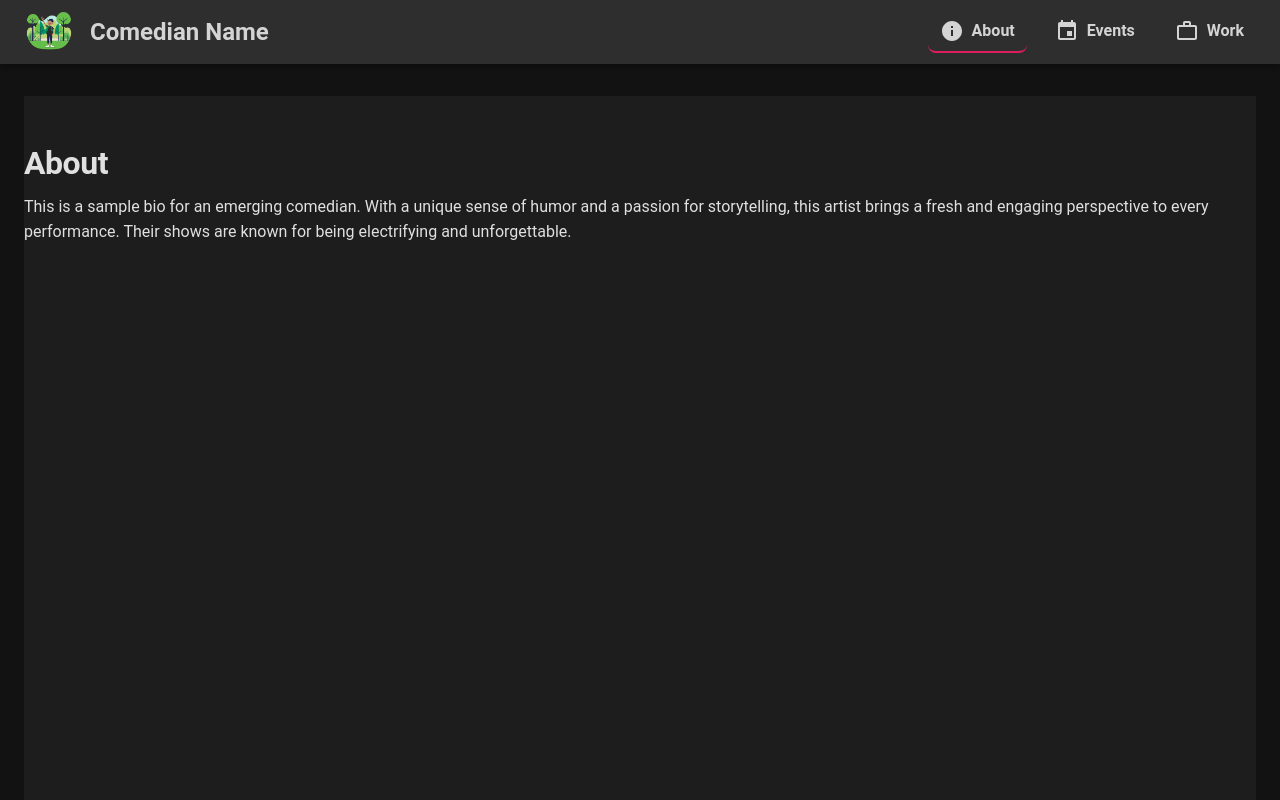
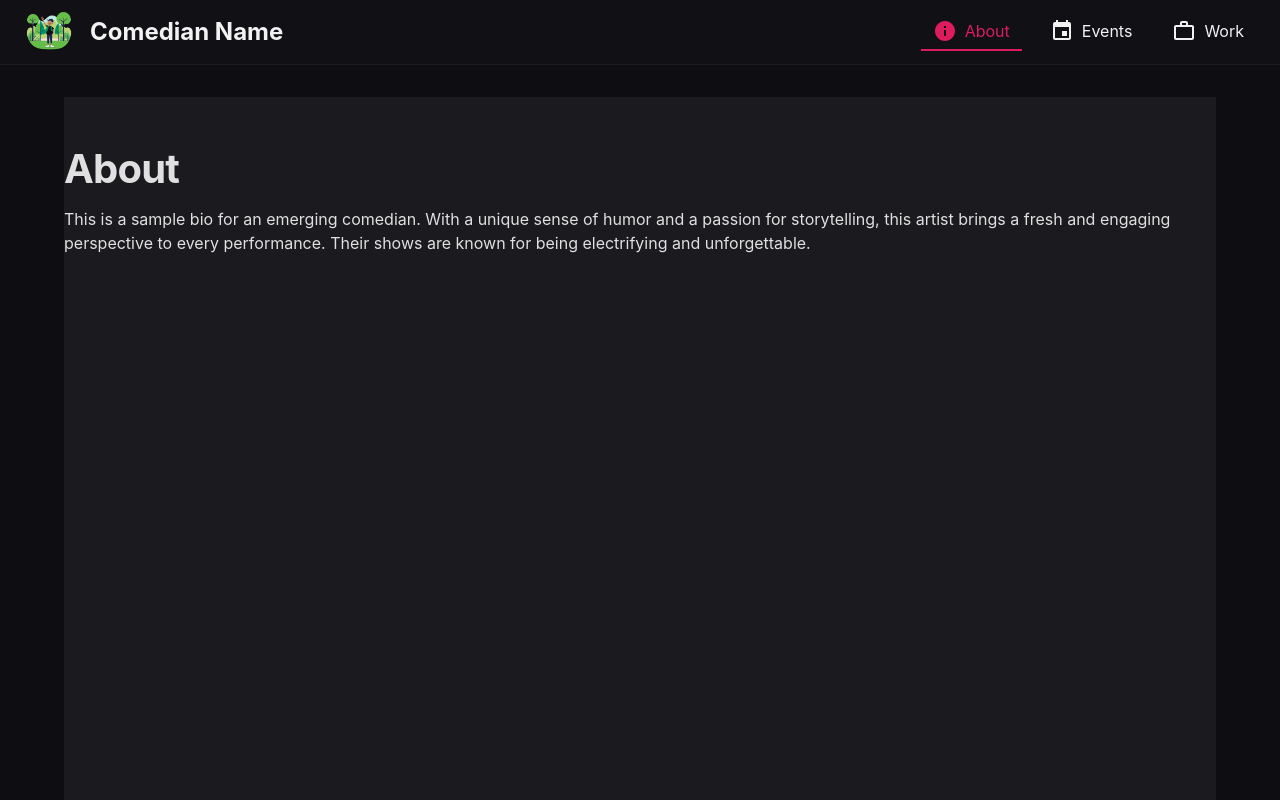
Before and after one commit to WuTangLan1/Sample-Comedy-Profile-2, a React (Create React App) app: page / in a window 1280 px wide. Shown: the top 800 px of the page. Built offline with nearby package versions, Linux system fonts and the light colour scheme.

Commit message:
header is perfect

```diff
--- a/src/components/Header.tsx
+++ b/src/components/Header.tsx
@@ -1,7 +1,5 @@
-// src/components/Header.tsx
-
 import React, { useState, useEffect } from 'react';
-import { AppBar, Toolbar, Typography, Box, Button } from '@mui/material';
+import { AppBar, Toolbar, Typography, Box, Link } from '@mui/material';
 import { motion } from 'framer-motion';
 import InfoIcon from '@mui/icons-material/Info';
 import EventIcon from '@mui/icons-material/Event';
@@ -61,24 +59,32 @@ const Header: React.FC = () => {
         </Box>
         <Box sx={{ display: 'flex', gap: { xs: 1, sm: 2 } }}>
           {navLinks.map((link) => (
-            <motion.div key={link.id} whileHover={{ scale: 1.1 }}>
-              <Button
-                color="inherit"
+            <motion.div key={link.id} whileHover={{ scale: 1.05 }}>
+              <Link
                 onClick={() => scrollToSection(link.id)}
                 sx={{
-                  borderBottom: activeSection === link.id ? '2px solid #e91e63' : 'none',
+                  cursor: 'pointer',
+                  color: activeSection === link.id ? 'secondary.main' : 'inherit',
+                  textDecoration: 'none',
                   display: 'flex',
                   alignItems: 'center',
                   gap: 1,
                   padding: { xs: '4px 8px', sm: '6px 12px' },
-                  fontSize: { xs: '0.75rem', sm: '0.875rem', md: '1rem' }
+                  fontSize: { xs: '0.75rem', sm: '0.875rem', md: '1rem' },
+                  transition: 'all 0.3s ease-in-out',
+                  borderBottom: activeSection === link.id ? '2px solid #e91e63' : '2px solid transparent',
+                  '&:hover': {
+                    color: 'secondary.main',
+                    borderBottom: '2px solid #e91e63',
+                    transform: 'scale(1.05)'
+                  }
                 }}
               >
                 {link.icon}
                 <Box sx={{ display: { xs: 'none', sm: 'inline-flex' } }}>
                   {link.label}
                 </Box>
-              </Button>
+              </Link>
             </motion.div>
           ))}
         </Box>
--- a/src/theme.ts
+++ b/src/theme.ts
@@ -1,7 +1,6 @@
 // src/theme.ts
 import { createTheme } from '@mui/material/styles';
 
-// Extend the MUI theme to include custom animations
 declare module '@mui/material/styles' {
   interface Theme {
     customAnimations: {
@@ -25,72 +24,133 @@ declare module '@mui/material/styles' {
 
 const theme = createTheme({
   palette: {
-    mode: 'dark',
-    primary: { main: '#4a90e2', contrastText: '#ffffff' },
-    secondary: { main: '#e91e63', contrastText: '#ffffff' },
-    background: { default: '#121212', paper: '#1d1d1d' },
-    text: { primary: '#e0e0e0', secondary: '#a0a0a0', disabled: '#707070' },
-    error: { main: '#f44336' },
-    warning: { main: '#ff9800' },
-    info: { main: '#2196f3' },
-    success: { main: '#4caf50' }
+    primary: {
+      main: '#4a90e2',
+      contrastText: '#ffffff',
+    },
+    secondary: {
+      main: '#e91e63',
+      contrastText: '#ffffff',
+    },
+    background: {
+      default: '#0e0e12',
+      paper: 'rgba(29, 29, 33, 0.85)',
+    },
+    text: {
+      primary: '#e0e0e0',
+      secondary: '#b0b3b8',
+    },
+    action: {
+      hover: 'rgba(255, 255, 255, 0.1)',
+      selected: 'rgba(255, 255, 255, 0.1)',
+    },
   },
   typography: {
-    fontFamily: ['"Roboto"', 'sans-serif'].join(','),
-    h1: { fontSize: '2.5rem', fontWeight: 700, letterSpacing: '-0.02em', marginBottom: '1rem' },
-    h2: { fontSize: '2rem', fontWeight: 600, letterSpacing: '-0.015em', marginBottom: '0.75rem' },
-    h3: { fontSize: '1.75rem', fontWeight: 500, marginBottom: '0.75rem' },
-    h4: { fontSize: '1.5rem', fontWeight: 500, marginBottom: '0.5rem' },
-    h5: { fontSize: '1.25rem', fontWeight: 400, marginBottom: '0.5rem' },
-    body1: { fontSize: '1rem', lineHeight: 1.6 },
-    body2: { fontSize: '0.875rem', lineHeight: 1.5 },
-    button: { textTransform: 'none', fontWeight: 600 },
-    subtitle1: { fontSize: '1rem', fontWeight: 500 },
-    subtitle2: { fontSize: '0.875rem', fontWeight: 500 },
-    caption: { fontSize: '0.75rem' },
-    overline: { fontSize: '0.75rem', letterSpacing: '0.1em' }
+    fontFamily: ['Inter', 'Roboto', 'sans-serif'].join(','),
+    h1: {
+      fontSize: '3rem',
+      fontWeight: 800,
+      letterSpacing: '-0.03em',
+      marginBottom: '1rem',
+    },
+    h2: {
+      fontSize: '2.5rem',
+      fontWeight: 700,
+      letterSpacing: '-0.02em',
+      marginBottom: '1rem',
+    },
+    h3: {
+      fontSize: '2rem',
+      fontWeight: 700,
+      marginBottom: '0.75rem',
+    },
+    h4: {
+      fontSize: '1.5rem',
+      fontWeight: 600,
+      marginBottom: '0.5rem',
+    },
+    h5: {
+      fontSize: '1.25rem',
+      fontWeight: 600,
+      marginBottom: '0.5rem',
+    },
+    subtitle1: {
+      fontSize: '1rem',
+      fontWeight: 600,
+    },
+    subtitle2: {
+      fontSize: '0.875rem',
+      fontWeight: 600,
+    },
+    body1: { fontSize: '1rem', lineHeight: 1.5 },
+    body2: { fontSize: '0.875rem' },
+    button: { fontWeight: 600 },
+    caption: { fontSize: '0.75rem', fontWeight: 500 },
+    overline: { fontSize: '0.75rem', letterSpacing: '0.1em' },
   },
-  spacing: 8,
-  shape: { borderRadius: 8 },
-  breakpoints: {
-    values: { xs: 0, sm: 600, md: 960, lg: 1280, xl: 1920 }
-  },
-  transitions: {
-    easing: {
-      easeInOut: 'cubic-bezier(0.4, 0, 0.2, 1)',
-      easeOut: 'cubic-bezier(0.0, 0, 0.2, 1)',
-      easeIn: 'cubic-bezier(0.4, 0, 1, 1)',
-      sharp: 'cubic-bezier(0.4, 0, 0.6, 1)'
-    },
-    duration: {
-      shortest: 150, shorter: 200, short: 250,
-      standard: 300, complex: 375,
-      enteringScreen: 225, leavingScreen: 195
-    }
+  shape: {
+    borderRadius: 12,
   },
   components: {
     MuiButton: {
       styleOverrides: {
         root: {
           textTransform: 'none',
-          borderRadius: 8,
+          borderRadius: '12px',
           padding: '10px 20px',
-          transition: 'all 0.3s ease-in-out',
+          background: 'linear-gradient(145deg, #4a90e2, #356ac3)',
+          boxShadow: '0 4px 12px rgba(0,0,0,0.2)',
+          transition: 'transform 0.3s ease, box-shadow 0.3s ease',
           '&:hover': {
-            transform: 'scale(1.05)',
-            boxShadow: '0px 4px 20px rgba(0,0,0,0.2)'
-          }
-        }
-      }
+            transform: 'translateY(-3px)',
+            boxShadow: '0 8px 20px rgba(0,0,0,0.3)',
+          },
+        },
+      },
+    },
+    MuiCard: {
+      styleOverrides: {
+        root: {
+          background: 'rgba(29, 29, 33, 0.8)',
+          backdropFilter: 'blur(10px)',
+          boxShadow: '0 8px 32px rgba(0,0,0,0.35)',
+          border: '1px solid rgba(255,255,255,0.05)',
+        },
+      },
+    },
+    MuiAppBar: {
+      styleOverrides: {
+        root: {
+          backgroundColor: 'rgba(18,18,24,0.9)',
+          backdropFilter: 'blur(10px)',
+          boxShadow: 'none',
+          borderBottom: '1px solid rgba(255,255,255,0.05)',
+        },
+      },
     },
   },
   customAnimations: {
-    fadeIn: { initial: { opacity: 0 }, animate: { opacity: 1, transition: { duration: 0.6, ease: 'easeInOut' } } },
-    slideUp: { initial: { opacity: 0, y: 20 }, animate: { opacity: 1, y: 0, transition: { duration: 0.6, ease: 'easeInOut' } } },
-    zoomIn: { initial: { opacity: 0, scale: 0.8 }, animate: { opacity: 1, scale: 1, transition: { duration: 0.6, ease: 'easeInOut' } } },
-    slideLeft: { initial: { opacity: 0, x: 20 }, animate: { opacity: 1, x: 0, transition: { duration: 0.6, ease: 'easeInOut' } } },
-    slideRight: { initial: { opacity: 0, x: -20 }, animate: { opacity: 1, x: 0, transition: { duration: 0.6, ease: 'easeInOut' } } }
-  }
+    fadeIn: {
+      initial: { opacity: 0 },
+      animate: { opacity: 1, transition: { duration: 0.8, ease: 'easeInOut' } },
+    },
+    slideUp: {
+      initial: { opacity: 0, y: 40 },
+      animate: { opacity: 1, y: 0, transition: { duration: 0.8, ease: 'easeOut' } },
+    },
+    slideLeft: {
+      initial: { opacity: 0, x: 40 },
+      animate: { opacity: 1, x: 0, transition: { duration: 0.7, ease: 'easeOut' } },
+    },
+    slideRight: {
+      initial: { opacity: 0, x: -40 },
+      animate: { opacity: 1, x: 0, transition: { duration: 0.8, ease: 'easeOut' } },
+    },
+    zoomIn: {
+      initial: { opacity: 0, scale: 0.95 },
+      animate: { opacity: 1, scale: 1, transition: { duration: 0.6, ease: 'easeOut' } },
+    },
+  },
 });
 
 export default theme;
```
